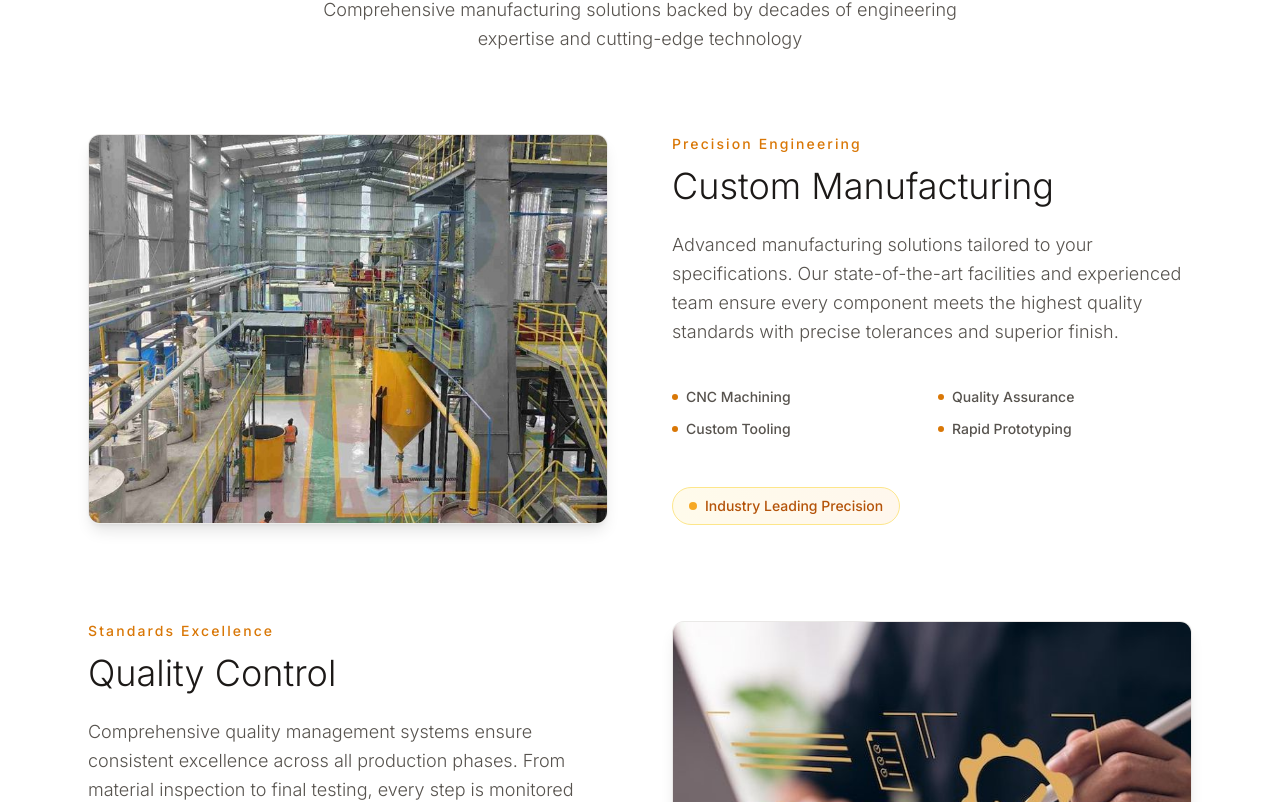
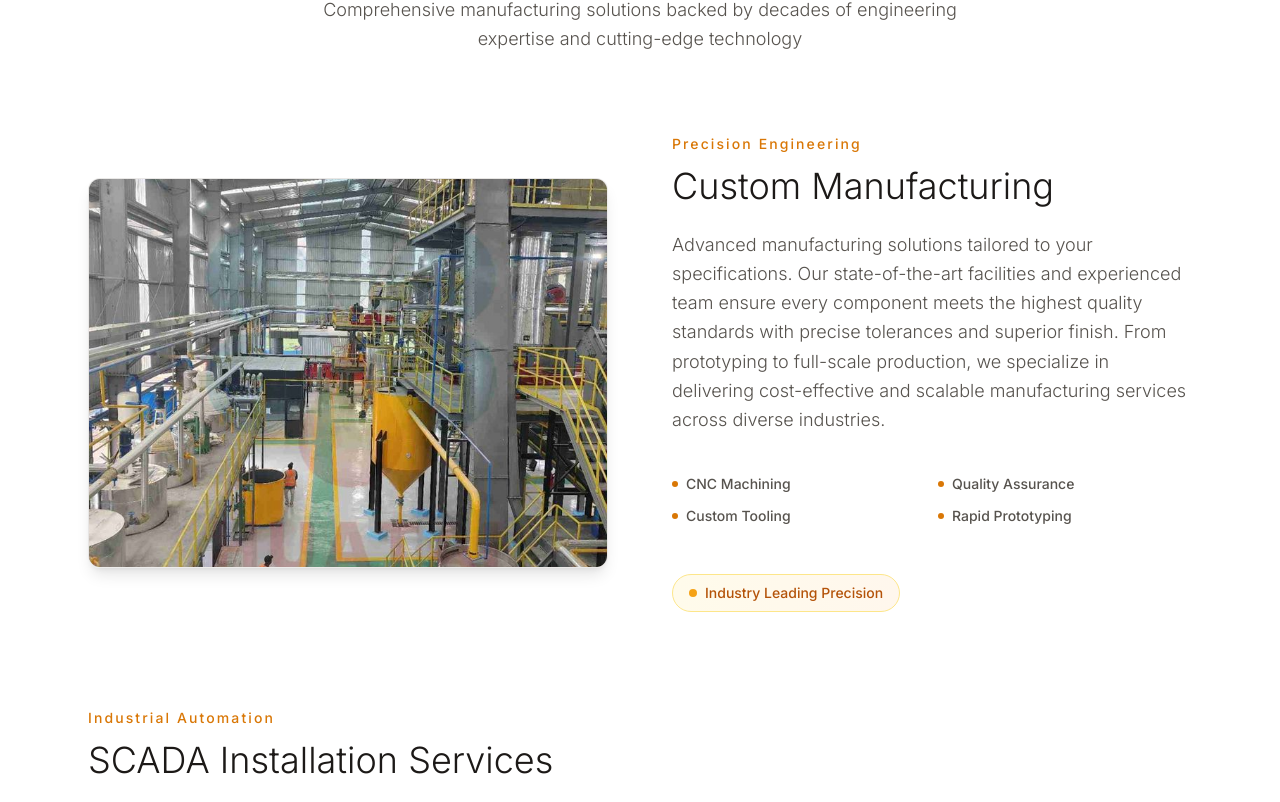
Before and after one commit to Bhavin6969/paresh_enterprise, a React (Vite) app in the folder frontend/: page /services in a window 1280 px wide. Shown: the part 1178-1980 px from the top of the page. Built offline with nearby package versions, Linux system fonts and the light colour scheme; the HTML template or start-up script is replaced by a standard one.

Commit message:
Updated Services page

```diff
--- a/frontend/src/App.jsx
+++ b/frontend/src/App.jsx
@@ -271,7 +271,7 @@ function Footer() {
               <p>Hiran Magri, Sector-4</p>
               <p>Udaipur, Rajasthan-313002</p>
               <p>Phone: +91 7597115533</p>
-              <p>Alt. Phone: +91 7597115533</p>
+              <p>Alt. Phone: +91 9351138396</p>
               <p>Email: paresh_udr@yahoo.co.in</p>
             </div>
           </div>
--- a/frontend/src/pages/Services.jsx
+++ b/frontend/src/pages/Services.jsx
@@ -27,22 +27,21 @@ export default function Services() {
       >
         {/* Subtle Background Pattern */}
         <div className="absolute inset-0">
-          {/* Professional Grid */}
           <div className="absolute inset-0 opacity-5">
-            <div className="absolute inset-0" style={{
-              backgroundImage: `linear-gradient(rgba(245, 158, 11, 0.1) 1px, transparent 1px),
-                               linear-gradient(90deg, rgba(245, 158, 11, 0.1) 1px, transparent 1px)`,
-              backgroundSize: '60px 60px'
-            }}></div>
+            <div
+              className="absolute inset-0"
+              style={{
+                backgroundImage: `linear-gradient(rgba(245, 158, 11, 0.1) 1px, transparent 1px),
+                                 linear-gradient(90deg, rgba(245, 158, 11, 0.1) 1px, transparent 1px)`,
+                backgroundSize: '60px 60px',
+              }}
+            ></div>
           </div>
-
-          {/* Elegant Accent Lines */}
           <div className="absolute top-0 left-1/4 w-px h-full bg-gradient-to-b from-transparent via-amber-500/20 to-transparent"></div>
           <div className="absolute top-0 right-1/3 w-px h-full bg-gradient-to-b from-transparent via-orange-500/15 to-transparent"></div>
         </div>
 
         <div className="relative z-10 max-w-6xl mx-auto px-6 text-center">
-          {/* Refined Main Headline */}
           <div
             className={`space-y-8 mb-16 transition-all duration-1000 delay-300 ${
               mounted ? 'opacity-100 translate-y-0' : 'opacity-0 translate-y-6'
@@ -60,7 +59,7 @@ export default function Services() {
             </div>
           </div>
 
-          {/* Business Metrics - Fixed with proper spacing */}
+          {/* Business Metrics */}
           <div
             className={`flex justify-center items-center gap-16 max-w-3xl mx-auto mb-16 transition-all duration-800 delay-600 ${
               mounted ? 'opacity-100 translate-y-0' : 'opacity-0 translate-y-4'
@@ -68,16 +67,14 @@ export default function Services() {
           >
             {[
               { value: '12+', label: 'Products' },
-              { value: '99.9%', label: 'Client Satisfaction' }
+              { value: '99.9%', label: 'Client Satisfaction' },
             ].map((stat, i) => (
               <div
                 key={i}
                 className="text-center p-6 bg-white/5 backdrop-blur-sm rounded-lg border border-stone-600/20 hover:bg-white/10 transition-all duration-300 hover:scale-105 hover:border-amber-500/30"
                 style={{ transitionDelay: `${i * 0.1}s` }}
               >
-                <div className="text-2xl font-light text-amber-500 mb-2">
-                  {stat.value}
-                </div>
+                <div className="text-2xl font-light text-amber-500 mb-2">{stat.value}</div>
                 <div className="text-sm text-stone-400 font-medium tracking-wide">
                   {stat.label}
                 </div>
@@ -85,7 +82,6 @@ export default function Services() {
             ))}
           </div>
 
-          {/* Professional CTA - Navigate to Products */}
           <div
             className={`transition-all duration-800 delay-900 ${
               mounted ? 'opacity-100 translate-y-0' : 'opacity-0 translate-y-4'
@@ -113,11 +109,13 @@ export default function Services() {
               {[
                 { text: 'PRECISION', icon: '●' },
                 { text: 'INNOVATION', icon: '●' },
-                { text: 'RELIABILITY', icon: '●' }
+                { text: 'RELIABILITY', icon: '●' },
               ].map((item, i) => (
                 <div key={i} className="flex items-center space-x-3">
                   <div className="text-amber-500 text-xs animate-pulse">{item.icon}</div>
-                  <div className="text-xs text-stone-300 tracking-[0.2em] font-medium">{item.text}</div>
+                  <div className="text-xs text-stone-300 tracking-[0.2em] font-medium">
+                    {item.text}
+                  </div>
                 </div>
               ))}
             </div>
@@ -133,7 +131,8 @@ export default function Services() {
             </h2>
             <div className="w-20 h-px bg-amber-600 mx-auto mb-6"></div>
             <p className="text-stone-600 text-lg font-light max-w-2xl mx-auto leading-relaxed">
-              Comprehensive manufacturing solutions backed by decades of engineering expertise and cutting-edge technology
+              Comprehensive manufacturing solutions backed by decades of engineering expertise and
+              cutting-edge technology
             </p>
           </div>
 
@@ -144,33 +143,32 @@ export default function Services() {
                 title: "Custom Manufacturing",
                 subtitle: "Precision Engineering",
                 image: "/manufacturing.jpg",
-                desc: "Advanced manufacturing solutions tailored to your specifications. Our state-of-the-art facilities and experienced team ensure every component meets the highest quality standards with precise tolerances and superior finish.",
+                desc: "Advanced manufacturing solutions tailored to your specifications. Our state-of-the-art facilities and experienced team ensure every component meets the highest quality standards with precise tolerances and superior finish. From prototyping to full-scale production, we specialize in delivering cost-effective and scalable manufacturing services across diverse industries.",
                 features: ["CNC Machining", "Quality Assurance", "Custom Tooling", "Rapid Prototyping"],
-                highlight: "Industry Leading Precision"
-              },
-              {
-                title: "Quality Control",
-                subtitle: "Standards Excellence",
-                image: "/quality.jpg",
-                desc: "Comprehensive quality management systems ensure consistent excellence across all production phases. From material inspection to final testing, every step is monitored and verified against industry standards.",
-                features: ["ISO Certification", "Material Testing", "Process Validation", "Documentation"],
-                highlight: "ISO 9001:2015 Certified"
+                highlight: "Industry Leading Precision",
               },
               {
                 title: "SCADA Installation Services",
                 subtitle: "Industrial Automation",
                 image: "/supply.jpg",
-                desc: "Specialized SCADA (Supervisory Control and Data Acquisition) installation and support services for diverse industrial sectors. Our expert team provides comprehensive automation solutions tailored to your industry requirements.",
-                features: ["Cement Plants", "Textile Industries", "Packaging Industry", "Pharmaceutical Companies", "Government Departments", "Water Resources & Irrigation"],
-                highlight: "Multi-Industry Expertise",
+                desc: "Specialized SCADA (Supervisory Control and Data Acquisition) installation and support services for diverse industrial sectors. Our expert team provides comprehensive automation solutions tailored to your industry requirements. With in-depth experience in designing, integrating, and maintaining SCADA systems, we ensure reliable monitoring, process optimization, and long-term operational efficiency.",
+                features: [
+                  "Cement Plants",
+                  "Textile Industries",
+                  "Packaging Industry",
+                  "Pharmaceutical Companies",
+                  "Government Departments",
+                  "Water Resources & Irrigation",
+                ],
+                highlight: "Sister Concern → Hydrominds Automation",
                 industries: [
                   "Cement Plants",
                   "Textile Industries",
                   "Packaging Industry",
                   "Pharmaceutical Companies",
-                  "Government Departments (Water Resources, PHED, WRD, Irrigation)"
-                ]
-              }
+                  "Government Departments (Water Resources, PHED, WRD, Irrigation)",
+                ],
+              },
             ].map((service, i) => (
               <div
                 key={i}
@@ -181,7 +179,6 @@ export default function Services() {
                 {/* Service Visual */}
                 <div className={`${i % 2 === 1 ? 'lg:col-start-2' : ''}`}>
                   <div className="group relative aspect-[4/3] bg-gradient-to-br from-stone-100 to-stone-200 rounded-xl overflow-hidden shadow-lg border border-stone-200/50 hover:shadow-xl transition-all duration-500 cursor-pointer">
-                    {/* Image Background */}
                     <img
                       src={service.image}
                       alt={service.title}
@@ -191,27 +188,22 @@ export default function Services() {
                         e.target.nextSibling.style.display = 'flex';
                       }}
                     />
-
-                    {/* Fallback Content */}
                     <div className="absolute inset-0 hidden items-center justify-center bg-gradient-to-br from-stone-100 to-stone-200 p-12">
                       <div className="absolute inset-0 opacity-10 group-hover:opacity-20 transition-opacity duration-500">
-                        <div className="absolute inset-0" style={{
-                          backgroundImage: `linear-gradient(rgba(120, 113, 108, 0.3) 1px, transparent 1px),
-                                           linear-gradient(90deg, rgba(120, 113, 108, 0.3) 1px, transparent 1px)`,
-                          backgroundSize: '20px 20px'
-                        }}></div>
+                        <div
+                          className="absolute inset-0"
+                          style={{
+                            backgroundImage: `linear-gradient(rgba(120, 113, 108, 0.3) 1px, transparent 1px),
+                                             linear-gradient(90deg, rgba(120, 113, 108, 0.3) 1px, transparent 1px)`,
+                            backgroundSize: '20px 20px',
+                          }}
+                        ></div>
                       </div>
-
                       <div className="relative z-10 w-24 h-24 bg-gradient-to-br from-amber-600 to-orange-600 rounded-full flex items-center justify-center shadow-lg group-hover:scale-110 group-hover:rotate-12 transition-all duration-500">
                         <div className="w-12 h-12 bg-white rounded-full opacity-20 group-hover:opacity-30 transition-opacity duration-500"></div>
                       </div>
-
-                      <div className="absolute top-8 right-8 w-3 h-3 bg-amber-600 rounded-full opacity-60 group-hover:opacity-100 group-hover:scale-150 transition-all duration-500"></div>
-                      <div className="absolute bottom-8 left-8 w-2 h-2 bg-orange-500 rounded-full opacity-40 group-hover:opacity-80 group-hover:scale-150 transition-all duration-500"></div>
                     </div>
-
                     <div className="absolute inset-0 bg-gradient-to-t from-stone-900/60 via-transparent to-transparent opacity-0 group-hover:opacity-100 transition-opacity duration-500"></div>
-
                     <div className="absolute inset-0 flex items-end justify-center p-8 opacity-0 group-hover:opacity-100 transition-opacity duration-500">
                       <div className="text-center">
                         <div className="text-white text-lg font-light mb-2">{service.title}</div>
@@ -231,12 +223,8 @@ export default function Services() {
                       {service.title}
                     </h3>
                   </div>
+                  <p className="text-stone-600 text-lg font-light leading-relaxed">{service.desc}</p>
 
-                  <p className="text-stone-600 text-lg font-light leading-relaxed">
-                    {service.desc}
-                  </p>
-
-                  {/* Feature List - Special handling for SCADA service */}
                   <div className="pt-4">
                     {service.industries ? (
                       <div className="space-y-4">
@@ -245,9 +233,14 @@ export default function Services() {
                         </h4>
                         <div className="grid grid-cols-1 gap-2">
                           {service.industries.map((industry, idx) => (
-                            <div key={idx} className="flex items-start space-x-3 group hover:text-amber-600 transition-colors duration-300">
+                            <div
+                              key={idx}
+                              className="flex items-start space-x-3 group hover:text-amber-600 transition-colors duration-300"
+                            >
                               <div className="w-1.5 h-1.5 bg-amber-600 rounded-full mt-2 group-hover:scale-150 transition-transform duration-300 flex-shrink-0"></div>
-                              <span className="text-sm text-stone-600 font-medium group-hover:text-amber-600 transition-colors duration-300 leading-relaxed">{industry}</span>
+                              <span className="text-sm text-stone-600 font-medium group-hover:text-amber-600 transition-colors duration-300 leading-relaxed">
+                                {industry}
+                              </span>
                             </div>
                           ))}
                         </div>
@@ -255,9 +248,14 @@ export default function Services() {
                     ) : (
                       <div className="grid grid-cols-2 gap-3">
                         {service.features.map((feature, idx) => (
-                          <div key={idx} className="flex items-center space-x-2 group hover:text-amber-600 transition-colors duration-300">
+                          <div
+                            key={idx}
+                            className="flex items-center space-x-2 group hover:text-amber-600 transition-colors duration-300"
+                          >
                             <div className="w-1.5 h-1.5 bg-amber-600 rounded-full group-hover:scale-150 transition-transform duration-300"></div>
-                            <span className="text-sm text-stone-600 font-medium group-hover:text-amber-600 transition-colors duration-300">{feature}</span>
+                            <span className="text-sm text-stone-600 font-medium group-hover:text-amber-600 transition-colors duration-300">
+                              {feature}
+                            </span>
                           </div>
                         ))}
                       </div>
@@ -295,9 +293,9 @@ export default function Services() {
             </div>
 
             <p className="text-xl text-stone-600 font-light leading-relaxed max-w-3xl mx-auto">
-              At Paresh Enterprise, we combine traditional craftsmanship with modern technology to deliver
-              manufacturing solutions that exceed expectations. Our commitment to quality, innovation, and
-              client satisfaction drives everything we do.
+              At Paresh Enterprise, we combine traditional craftsmanship with modern technology to
+              deliver manufacturing solutions that exceed expectations. Our commitment to quality,
+              innovation, and client satisfaction drives everything we do.
             </p>
 
             <div className="pt-8">
@@ -305,9 +303,7 @@ export default function Services() {
                 onClick={handleStartProject}
                 className="group relative px-10 py-4 bg-amber-600 text-white text-sm tracking-[0.1em] font-medium overflow-hidden hover:bg-orange-600 transition-all duration-300 shadow-lg hover:shadow-xl hover:scale-105"
               >
-                <span className="relative z-10">
-                  Start Your Project
-                </span>
+                <span className="relative z-10">Start Your Project</span>
               </button>
             </div>
           </div>
```
Also changed, not shown: 1 other file (tests, documents, lock files or other folders).
